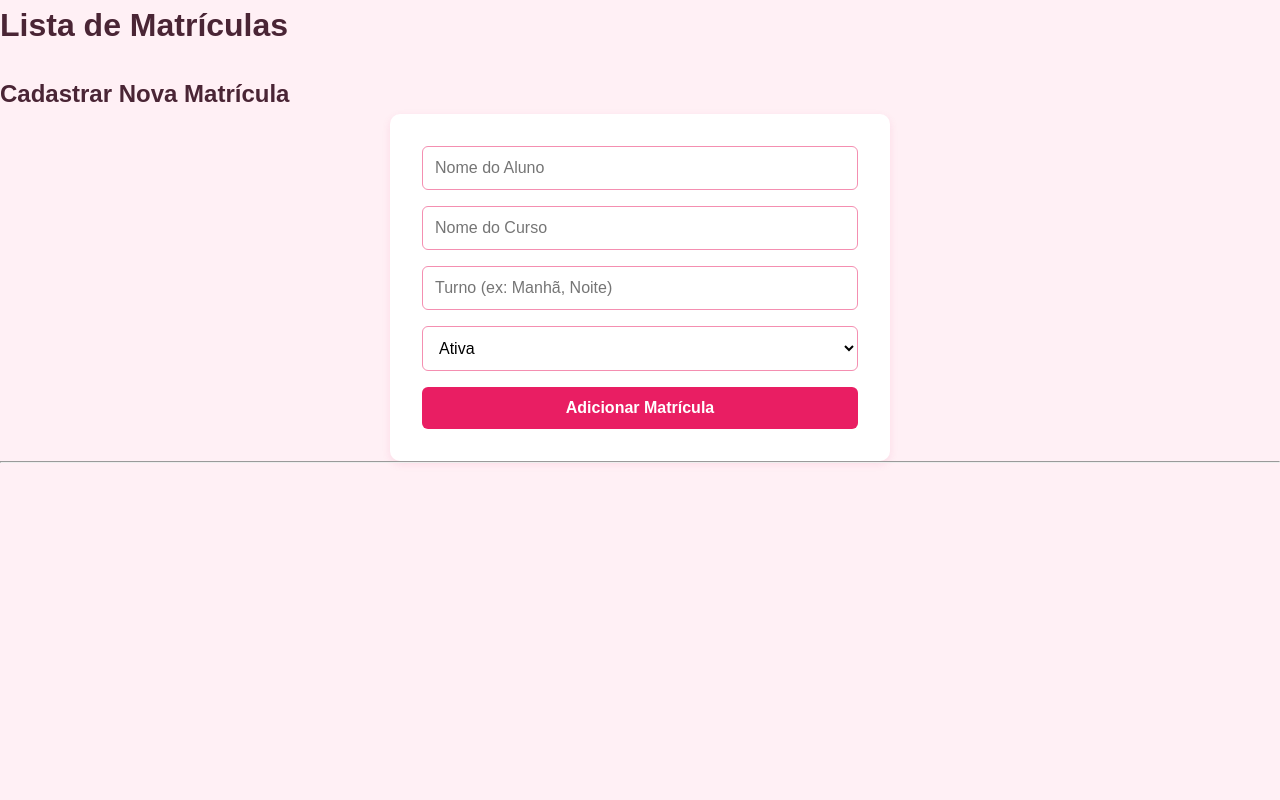
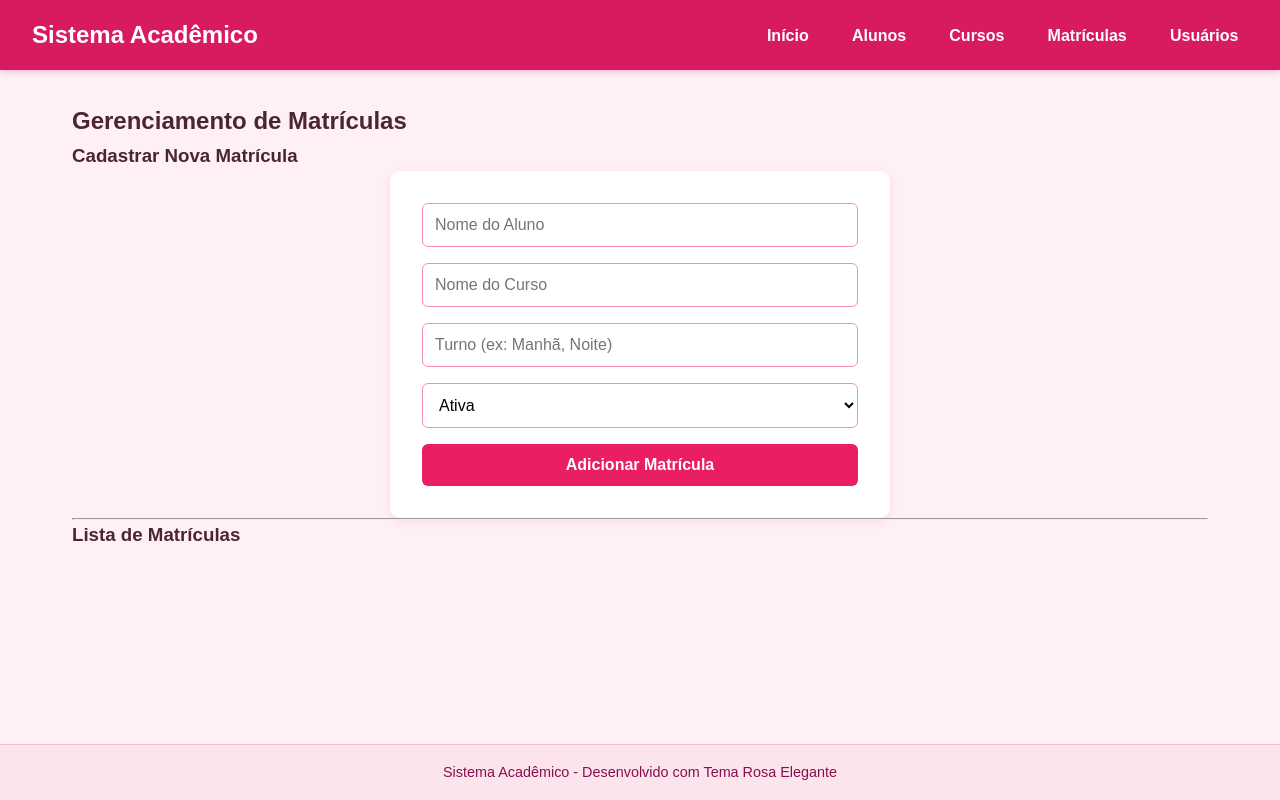
Before and after one commit to nanacyy/Sistema-Academico, a plain HTML site: page matriculas.html in a window 1280 px wide. Drawn offline with Linux system fonts and the light colour scheme; files that its build step writes are made by us from their sources.

Commit message:
Revise matriculas.html layout and content
Updated the structure and content of the matriculas.html file, including a new header, main section for managing enrollments, and a footer.

```diff
--- a/matriculas.html
+++ b/matriculas.html
@@ -2,24 +2,31 @@
 <html lang="pt-BR">
 <head>
     <meta charset="UTF-8">
-    <title>Lista de Matrículas - Sistema Acadêmico</title>
+    <title>Matrículas - Sistema Acadêmico</title>
     <link rel="stylesheet" href="css/style.css">
 </head>
 <body>
-    <h1>Lista de Matrículas</h1>
 
-    <!-- Recipiente onde o JavaScript vai injetar os cartões de matrículas -->
-    <div id="lista-matriculas" class="lista-grid"></div>
+    <!-- CABEÇALHO COM ABAS DE NAVEGAÇÃO -->
+    <header>
+        <h1>Sistema Acadêmico</h1>
+        <nav>
+            <ul>
+                <li><a href="index.html">Início</a></li>
+                <li><a href="alunos.html" id="link-alunos">Alunos</a></li>
+                <li><a href="cursos.html">Cursos</a></li>
+                <li><a href="matriculas.html" class="active">Matrículas</a></li>
+                <li><a href="usuarios.html">Usuários</a></li>
+            </ul>
+        </nav>
+    </header>
 
-    <!-- Scripts necessários -->
-    <script src="js/dados.js"></script>
-    <script src="js/app.js"></script>
-</body>
-</html>
+    <main>
+        <!-- SEÇÃO DE CADASTRO DE MATRÍCULA -->
+        <section>
+            <h2>Gerenciamento de Matrículas</h2>
 
-
-<section>
-    <h2>Cadastrar Nova Matrícula</h2>
+            <h3>Cadastrar Nova Matrícula</h3>
             <form id="form-matricula">
                 <input type="text" id="aluno-matricula" placeholder="Nome do Aluno" required>
                 <input type="text" id="curso-matricula" placeholder="Nome do Curso" required>
@@ -35,8 +42,19 @@
 
         <hr>
 
+        <!-- SEÇÃO DE LISTAGEM DE MATRÍCULAS -->
+        <section>
+            <h3>Lista de Matrículas</h3>
             <div id="lista-matriculas" class="lista-grid"></div>
+        </section>
+    </main>
 
+    <footer>
+        <p>Sistema Acadêmico - Desenvolvido com Tema Rosa Elegante</p>
+    </footer>
 
+    <!-- Scripts necessários -->
     <script src="js/dados.js"></script>
     <script src="js/app.js"></script>
+</body>
+</html>
```
Lines whose indentation alone changed are shown as unchanged.
